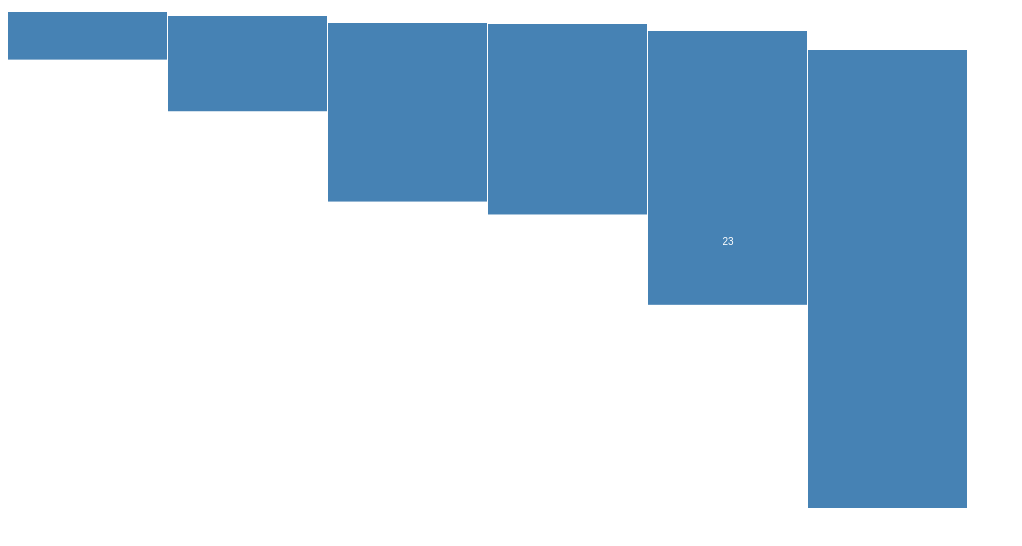
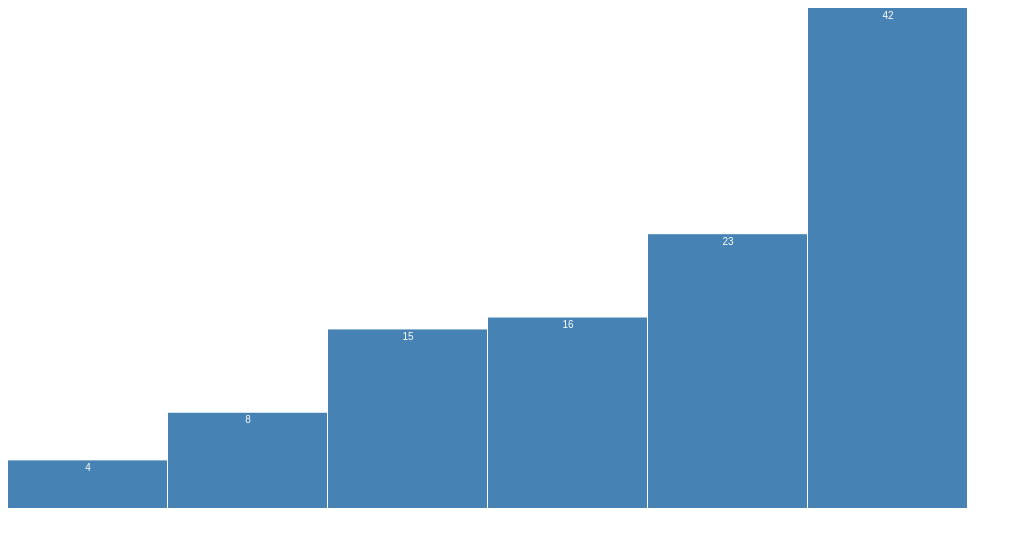
Before and after one commit to devbaj/d3_practice, a website: page columns.html in a window 1280 px wide. Shown: the whole page, without its empty margins (0-1022 px from the left). Drawn offline with nearby package versions, Linux system fonts and the light colour scheme.

Commit message:
fixed issue w column chart

```diff
--- a/columns.html
+++ b/columns.html
@@ -36,7 +36,7 @@
 				.attr("transform", (d, i) => { return "translate(" + i * barWidth + ",0)"; });
 
 		bar.append('rect')
-			.attr('y', d => { return d.value } )
+			.attr('y', d => { return y(d.value); } )
 			.attr('height', d => { return height - y(d.value); } )
 			.attr('width', barWidth - 1);
 
```
